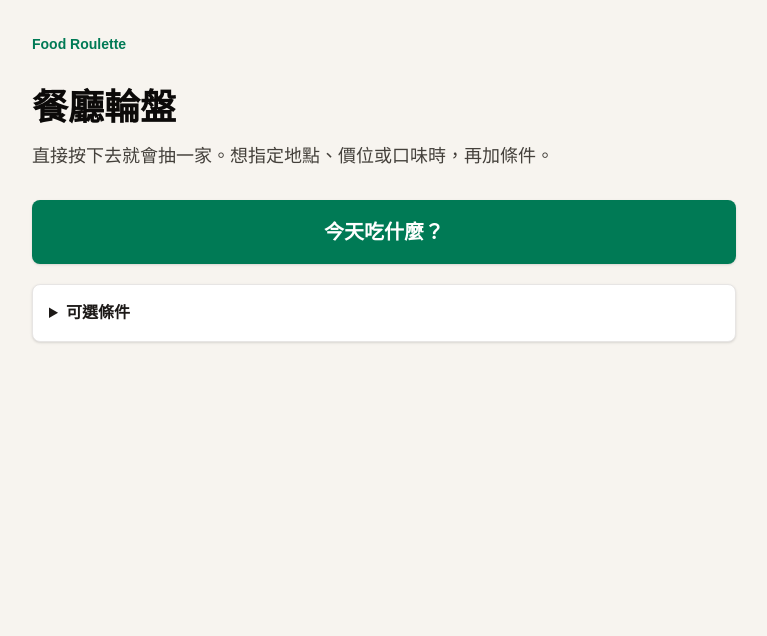
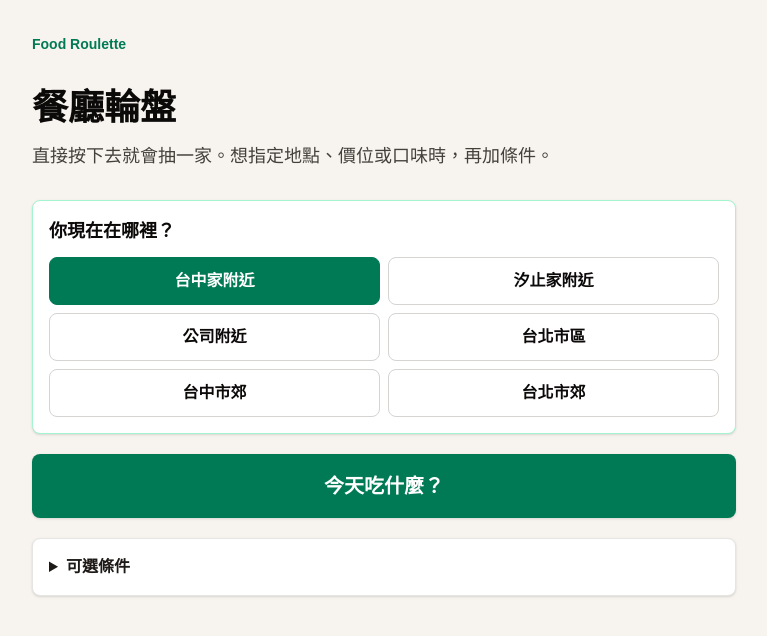
Before and after one commit to ScoppenLin/food-roulette, a Next.js app: page /roulette in a window 1280 px wide. Shown: the top 636 px of the page, without its empty margins (256-1023 px from the left). Built offline with nearby package versions, Linux system fonts and the light colour scheme.

Commit message:
Require roulette location area

```diff
--- a/src/app/add/restaurant-input-form.tsx
+++ b/src/app/add/restaurant-input-form.tsx
@@ -2,9 +2,11 @@
 
 import { useMemo, useState } from "react";
 import { detectInputType, extractGoogleMapsUrl } from "@/lib/input";
+import { locationAreaOptions } from "@/lib/locationAreas";
 import type {
   EnrichedRestaurant,
   EnrichRestaurantResult,
+  LocationArea,
   ParsedRestaurantInput,
   Restaurant,
   RestaurantCandidate,
@@ -37,6 +39,7 @@ export function RestaurantInputForm() {
   const [savedRestaurant, setSavedRestaurant] = useState<Restaurant | null>(
     null,
   );
+  const [locationAreas, setLocationAreas] = useState<LocationArea[]>([]);
 
   const inputType = useMemo(() => detectInputType(inputText), [inputText]);
   const googleMapsUrl = useMemo(
@@ -45,7 +48,9 @@ export function RestaurantInputForm() {
   );
   const canAnalyze = inputText.trim().length > 0 && status !== "analyzing";
   const canSave =
-    Boolean(preview.enriched && preview.parsed) && status !== "saving";
+    Boolean(preview.enriched && preview.parsed) &&
+    locationAreas.length > 0 &&
+    status !== "saving";
 
   async function handleAnalyze() {
     if (!canAnalyze) {
@@ -112,6 +117,7 @@ export function RestaurantInputForm() {
         {
           enriched: preview.enriched,
           inputType,
+          locationAreas,
           originalInput: inputText,
           parsed: preview.parsed,
         },
@@ -130,6 +136,14 @@ export function RestaurantInputForm() {
     setErrorMessage("");
     setSavedRestaurant(null);
     setPreview({ candidates: [], enriched: null, parsed: null });
+  }
+
+  function toggleLocationArea(locationArea: LocationArea) {
+    setLocationAreas((currentAreas) =>
+      currentAreas.includes(locationArea)
+        ? currentAreas.filter((area) => area !== locationArea)
+        : [...currentAreas, locationArea],
+    );
   }
 
   return (
@@ -199,7 +213,9 @@ export function RestaurantInputForm() {
           }
           isSaved={status === "saved"}
           isSaving={status === "saving"}
+          locationAreas={locationAreas}
           onReset={handleReset}
+          onToggleLocationArea={toggleLocationArea}
           onSave={handleSave}
           onReanalyze={handleAnalyze}
           sourceReliability={preview.parsed.sourceReliability}
@@ -221,9 +237,11 @@ function PreviewCard({
   googleMapsUrl,
   isSaved,
   isSaving,
+  locationAreas,
   onReanalyze,
   onReset,
   onSave,
+  onToggleLocationArea,
   sourceReliability,
   sourceType,
 }: {
@@ -231,9 +249,11 @@ function PreviewCard({
   googleMapsUrl: string;
   isSaved: boolean;
   isSaving: boolean;
+  locationAreas: LocationArea[];
   onReanalyze: () => void;
   onReset: () => void;
   onSave: () => void;
+  onToggleLocationArea: (locationArea: LocationArea) => void;
   sourceReliability: number;
   sourceType: string;
 }) {
@@ -279,6 +299,34 @@ function PreviewCard({
           {enriched.aiSummary}
         </p>
       ) : null}
+
+      <section className="mt-5 rounded-lg border border-stone-200 p-4">
+        <h3 className="text-base font-bold text-stone-950">這家餐廳屬於哪裡？</h3>
+        <p className="mt-1 text-sm leading-6 text-stone-600">
+          至少選一個，輪盤會用這個做硬性篩選。
+        </p>
+        <div className="mt-3 grid gap-2 sm:grid-cols-2">
+          {locationAreaOptions.map((locationArea) => (
+            <button
+              className={`min-h-11 rounded-lg border px-3 text-sm font-bold transition ${
+                locationAreas.includes(locationArea)
+                  ? "border-emerald-700 bg-emerald-700 text-white"
+                  : "border-stone-300 bg-white text-stone-950 hover:bg-stone-50"
+              }`}
+              key={locationArea}
+              onClick={() => onToggleLocationArea(locationArea)}
+              type="button"
+            >
+              {locationArea}
+            </button>
+          ))}
+        </div>
+        {locationAreas.length === 0 ? (
+          <p className="mt-3 rounded-lg bg-amber-50 p-3 text-sm font-semibold leading-6 text-amber-800">
+            請先選擇至少一個生活圈，才可以新增。
+          </p>
+        ) : null}
+      </section>
 
       <div className="mt-5 flex flex-col gap-3 sm:flex-row">
         <a
--- a/src/app/api/restaurants/route.ts
+++ b/src/app/api/restaurants/route.ts
@@ -1,5 +1,6 @@
 import { NextRequest, NextResponse } from "next/server";
 import { appendRestaurant, getRestaurants } from "@/lib/googleSheets";
+import { normalizeLocationAreas } from "@/lib/locationAreas";
 import type {
   EnrichedRestaurant,
   InputType,
@@ -28,6 +29,7 @@ export async function POST(request: NextRequest) {
     const body = (await request.json()) as {
       enriched?: unknown;
       inputType?: unknown;
+      locationAreas?: unknown;
       originalInput?: unknown;
       parsed?: unknown;
     };
@@ -35,6 +37,9 @@ export async function POST(request: NextRequest) {
     const enriched = normalizeEnrichedRestaurant(body.enriched);
     const originalInput = toStringValue(body.originalInput);
     const inputType = normalizeInputType(body.inputType);
+    const locationAreas = normalizeLocationAreas(
+      toStringArray(body.locationAreas),
+    );
 
     if (!enriched.name && !parsed.restaurantName) {
       return NextResponse.json(
@@ -68,6 +73,7 @@ export async function POST(request: NextRequest) {
       lastAIUpdated: now,
       latitude: enriched.latitude || undefined,
       longitude: enriched.longitude || undefined,
+      locationAreas,
       mapUrl: enriched.mapUrl || parsed.googleMapsUrl || undefined,
       mealTime: enriched.mealTime,
       mustTry: false,
--- a/src/app/api/roulette/route.ts
+++ b/src/app/api/roulette/route.ts
@@ -1,5 +1,6 @@
 import { NextRequest, NextResponse } from "next/server";
 import { getRestaurants } from "@/lib/googleSheets";
+import { isLocationArea } from "@/lib/locationAreas";
 import { pickRestaurant, type RouletteFilters } from "@/lib/roulette";
 
 export const runtime = "nodejs";
@@ -7,6 +8,14 @@ export const runtime = "nodejs";
 export async function POST(request: NextRequest) {
   try {
     const body = (await request.json()) as Record<string, unknown>;
+
+    if (!isLocationArea(toStringValue(body.locationArea))) {
+      return NextResponse.json(
+        { error: "locationArea is required.", ok: false },
+        { status: 400 },
+      );
+    }
+
     const filters = normalizeFilters(body);
     const restaurants = await getRestaurants();
     const result = pickRestaurant(restaurants, filters);
@@ -33,12 +42,15 @@ export async function POST(request: NextRequest) {
 }
 
 function normalizeFilters(body: Record<string, unknown>): RouletteFilters {
+  const locationArea = toStringValue(body.locationArea);
+
   return {
     allowLaterOpen: toBoolean(body.allowLaterOpen, true),
     avoidTags: toStringArray(body.avoidTags),
     city: toStringValue(body.city),
     country: toStringValue(body.country),
     district: toStringValue(body.district),
+    locationArea: isLocationArea(locationArea) ? locationArea : "台中家附近",
     mealTime: toStringValue(body.mealTime),
     openNowOnly: toBoolean(body.openNowOnly, false),
     priceLevel: toStringValue(body.priceLevel),
--- a/src/app/restaurants/restaurant-list.tsx
+++ b/src/app/restaurants/restaurant-list.tsx
@@ -130,6 +130,7 @@ function RestaurantCard({
     .filter(Boolean)
     .join(" / ");
   const tags = restaurant.tags.slice(0, 4);
+  const locationAreas = restaurant.locationAreas.slice(0, 3);
 
   async function handleRefresh() {
     setIsRefreshing(true);
@@ -196,6 +197,11 @@ function RestaurantCard({
         {tags.map((tag) => (
           <StatusBadge key={tag} tone="neutral">
             {tag}
+          </StatusBadge>
+        ))}
+        {locationAreas.map((locationArea) => (
+          <StatusBadge key={locationArea} tone="good">
+            {locationArea}
           </StatusBadge>
         ))}
         <StatusBadge tone="neutral">
--- a/src/app/roulette/roulette-panel.tsx
+++ b/src/app/roulette/roulette-panel.tsx
@@ -1,6 +1,12 @@
 "use client";
 
-import { useState } from "react";
+import { useEffect, useState } from "react";
+import {
+  defaultLocationArea,
+  isLocationArea,
+  locationAreaOptions,
+} from "@/lib/locationAreas";
+import type { LocationArea } from "@/types/restaurant";
 import type { Restaurant } from "@/types/restaurant";
 
 interface RouletteFormState {
@@ -9,6 +15,7 @@ interface RouletteFormState {
   city: string;
   country: string;
   district: string;
+  locationArea: LocationArea;
   mealTime: string;
   openNowOnly: boolean;
   priceLevel: string;
@@ -33,6 +40,7 @@ const initialFormState: RouletteFormState = {
   city: "",
   country: "",
   district: "",
+  locationArea: defaultLocationArea,
   mealTime: "",
   openNowOnly: false,
   priceLevel: "",
@@ -51,6 +59,24 @@ export function RoulettePanel() {
 
   const isBusy = status === "picking" || status === "saving";
 
+  useEffect(() => {
+    const savedLocationArea = window.localStorage.getItem(
+      "food-roulette-location-area",
+    );
+
+    if (savedLocationArea && isLocationArea(savedLocationArea)) {
+      setFormState((state) => ({
+        ...state,
+        locationArea: savedLocationArea,
+      }));
+    }
+  }, []);
+
+  function updateLocationArea(locationArea: LocationArea) {
+    setFormState((state) => ({ ...state, locationArea }));
+    window.localStorage.setItem("food-roulette-location-area", locationArea);
+  }
+
   async function handlePick() {
     setStatus("picking");
     setMessage("");
@@ -62,6 +88,7 @@ export function RoulettePanel() {
         city: formState.city,
         country: formState.country,
         district: formState.district,
+        locationArea: formState.locationArea,
         mealTime: formState.mealTime,
         openNowOnly: formState.openNowOnly,
         priceLevel: formState.priceLevel,
@@ -119,6 +146,26 @@ export function RoulettePanel() {
 
   return (
     <div className="space-y-5">
+      <section className="rounded-lg border border-emerald-200 bg-white p-4 shadow-sm">
+        <h2 className="text-lg font-bold text-stone-950">你現在在哪裡？</h2>
+        <div className="mt-3 grid gap-2 sm:grid-cols-2">
+          {locationAreaOptions.map((locationArea) => (
+            <button
+              className={`min-h-12 rounded-lg border px-4 text-base font-bold transition ${
+                formState.locationArea === locationArea
+                  ? "border-emerald-700 bg-emerald-700 text-white"
+                  : "border-stone-300 bg-white text-stone-950 hover:bg-stone-50"
+              }`}
+              key={locationArea}
+              onClick={() => updateLocationArea(locationArea)}
+              type="button"
+            >
+              {locationArea}
+            </button>
+          ))}
+        </div>
+      </section>
+
       <button
         className="min-h-16 w-full rounded-lg bg-emerald-700 px-5 text-xl font-bold text-white shadow-sm transition hover:bg-emerald-800 disabled:cursor-not-allowed disabled:bg-emerald-300"
         disabled={isBusy}
--- a/src/lib/googleSheets.ts
+++ b/src/lib/googleSheets.ts
@@ -3,12 +3,14 @@ import type {
   AIConfidence,
   BusinessStatus,
   InputType,
+  LocationArea,
   Restaurant,
   RestaurantStatus,
   SourceType,
   TodayOpenStatus,
 } from "@/types/restaurant";
 import { joinCommaText, splitCommaText } from "@/lib/input";
+import { normalizeLocationAreas } from "@/lib/locationAreas";
 
 const SHEET_NAME = "Restaurants";
 const GOOGLE_TOKEN_URL = "https://oauth2.googleapis.com/token";
@@ -65,6 +67,7 @@ export const restaurantSheetHeaders = [
   "LastAIUpdated",
   "CreatedAt",
   "UpdatedAt",
+  "LocationAreas",
 ] as const;
 
 type RestaurantSheetHeader = (typeof restaurantSheetHeaders)[number];
@@ -84,7 +87,7 @@ interface GoogleTokenResponse {
 let cachedToken: { accessToken: string; expiresAt: number } | null = null;
 
 export async function getRestaurants(): Promise<Restaurant[]> {
-  const values = await getSheetValues(`${SHEET_NAME}!A:AX`);
+  const values = await getSheetValues(`${SHEET_NAME}!A:AY`);
   const [headerRow, ...dataRows] = values;
 
   if (!headerRow) {
@@ -98,7 +101,7 @@ export async function getRestaurants(): Promise<Restaurant[]> {
 }
 
 export async function appendRestaurant(restaurant: Restaurant): Promise<void> {
-  await appendSheetValues(`${SHEET_NAME}!A:AX`, [
+  await appendSheetValues(`${SHEET_NAME}!A:AY`, [
     restaurantToSheetRow(restaurant),
   ]);
 }
@@ -107,7 +110,7 @@ export async function updateRestaurantRow(
   rowNumber: number,
   restaurant: Restaurant,
 ): Promise<void> {
-  await updateSheetValues(`${SHEET_NAME}!A${rowNumber}:AX${rowNumber}`, [
+  await updateSheetValues(`${SHEET_NAME}!A${rowNumber}:AY${rowNumber}`, [
     restaurantToSheetRow(restaurant),
   ]);
 }
@@ -324,6 +327,7 @@ function sheetRowToRestaurant(row: SheetRow): Restaurant {
     lastVisited: emptyToUndefined(row.LastVisited),
     latitude: emptyToUndefined(row.Latitude),
     longitude: emptyToUndefined(row.Longitude),
+    locationAreas: toLocationAreas(row.LocationAreas),
     mapUrl: emptyToUndefined(row.MapURL),
     mealTime: splitCommaText(row.MealTime),
     mustTry: toBoolean(row.MustTry),
@@ -406,6 +410,7 @@ function restaurantToSheetRow(restaurant: Restaurant): string[] {
     restaurant.lastAIUpdated ?? "",
     restaurant.createdAt,
     restaurant.updatedAt,
+    joinCommaText(restaurant.locationAreas),
   ];
 }
 
@@ -457,6 +462,10 @@ function parseSourceUrls(value: string): string[] {
   } catch {
     return splitCommaText(value);
   }
+}
+
+function toLocationAreas(value: string): LocationArea[] {
+  return normalizeLocationAreas(splitCommaText(value));
 }
 
 function toInputType(value: string): InputType {
--- /dev/null
+++ b/src/lib/locationAreas.ts
@@ -0,0 +1,99 @@
+import type { LocationArea, Restaurant } from "@/types/restaurant";
+
+export const locationAreaOptions = [
+  "台中家附近",
+  "汐止家附近",
+  "公司附近",
+  "台北市區",
+  "台中市郊",
+  "台北市郊",
+] as const satisfies readonly LocationArea[];
+
+export const defaultLocationArea: LocationArea = "台中家附近";
+
+export function isLocationArea(value: string): value is LocationArea {
+  return locationAreaOptions.includes(value as LocationArea);
+}
+
+export function normalizeLocationAreas(values: string[]): LocationArea[] {
+  return values.filter(isLocationArea);
+}
+
+export function restaurantMatchesLocationArea(
+  restaurant: Restaurant,
+  locationArea: LocationArea,
+): boolean {
+  const explicitAreas = restaurant.locationAreas ?? [];
+
+  if (explicitAreas.length > 0) {
+    return explicitAreas.includes(locationArea);
+  }
+
+  return inferLocationAreas(restaurant).includes(locationArea);
+}
+
+export function inferLocationAreas(restaurant: Restaurant): LocationArea[] {
+  const text = normalizeText(
+    [
+      restaurant.country,
+      restaurant.city,
+      restaurant.district,
+      restaurant.address,
+      ...restaurant.tags,
+    ].join(" "),
+  );
+  const areas = new Set<LocationArea>();
+
+  if (text.includes("台中")) {
+    areas.add("台中家附近");
+  }
+
+  if (text.includes("汐止")) {
+    areas.add("汐止家附近");
+    areas.add("台北市郊");
+  }
+
+  if (
+    text.includes("台北") ||
+    text.includes("臺北") ||
+    text.includes("東區") ||
+    text.includes("大安") ||
+    text.includes("信義") ||
+    text.includes("中山") ||
+    text.includes("松山")
+  ) {
+    areas.add("台北市區");
+  }
+
+  if (
+    text.includes("新北") ||
+    text.includes("基隆") ||
+    text.includes("坪林") ||
+    text.includes("淡水") ||
+    text.includes("三峽") ||
+    text.includes("鶯歌")
+  ) {
+    areas.add("台北市郊");
+  }
+
+  if (
+    text.includes("清水") ||
+    text.includes("沙鹿") ||
+    text.includes("大甲") ||
+    text.includes("豐原") ||
+    text.includes("后里") ||
+    text.includes("霧峰")
+  ) {
+    areas.add("台中市郊");
+  }
+
+  if (text.includes("公司附近")) {
+    areas.add("公司附近");
+  }
+
+  return Array.from(areas);
+}
+
+function normalizeText(value: string): string {
+  return value.trim().toLocaleLowerCase();
+}
--- a/src/types/restaurant.ts
+++ b/src/types/restaurant.ts
@@ -27,6 +27,14 @@ export type RestaurantStatus = "Active" | "Pause" | "Blacklist";
 
 export type AIConfidence = "high" | "medium" | "low";
 
+export type LocationArea =
+  | "台中家附近"
+  | "汐止家附近"
+  | "公司附近"
+  | "台北市區"
+  | "台中市郊"
+  | "台北市郊";
+
 export interface OpeningHoursPeriod {
   open: string;
   close: string;
@@ -45,6 +53,7 @@ export interface Restaurant {
   country?: string;
   city?: string;
   district?: string;
+  locationAreas: LocationArea[];
   address?: string;
   latitude?: string;
   longitude?: string;
```
Also changed, not shown: src/lib/roulette.ts (+10 -2 lines), 1 other file (tests, documents, lock files or other folders).
